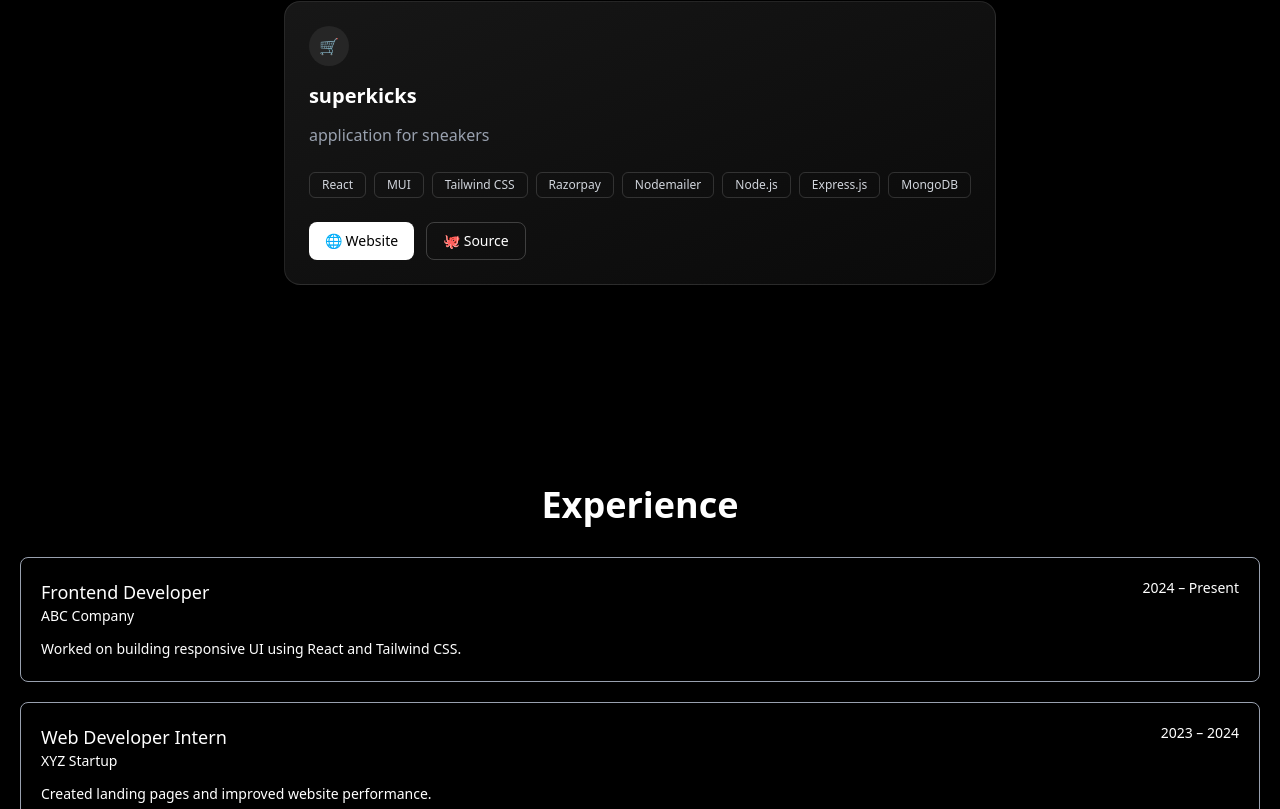
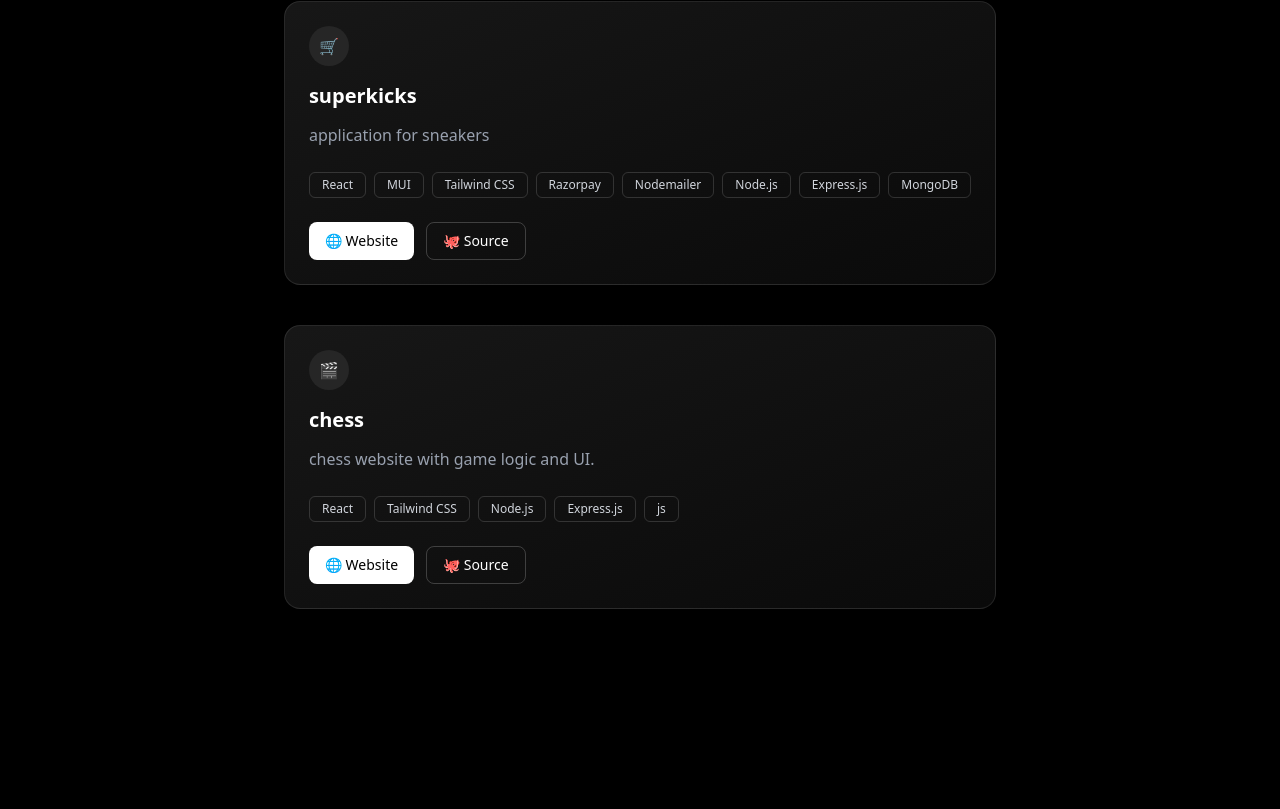
Before and after one commit to ayushzjzjjjzk/portfolioo, a React (Vite) app: page / in a window 1280 px wide. Shown: the part 1357-2166 px from the top of the page. Built offline with nearby package versions, Linux system fonts and the light colour scheme.

Commit message:
added chess game

```diff
--- a/src/App.jsx
+++ b/src/App.jsx
@@ -70,6 +70,21 @@
     website="https://super-kicks-kappa.vercel.app/"
   source="https://github.com/ayushzjzjjjzk/SuperKicks"
          />
+
+         <MagicCard
+        icon="🎬"
+        title="chess "
+        description="chess website with game logic and UI."
+        tech={[
+    "React ",
+    "Tailwind CSS",
+    "Node.js",
+    "Express.js",
+    "js",
+  ]}
+    website ="https://chess-delta-plum.vercel.app/"
+  source ="https://github.com/ayushzjzjjjzk/chess"
+      />
         </div>
         </div>
 
```
